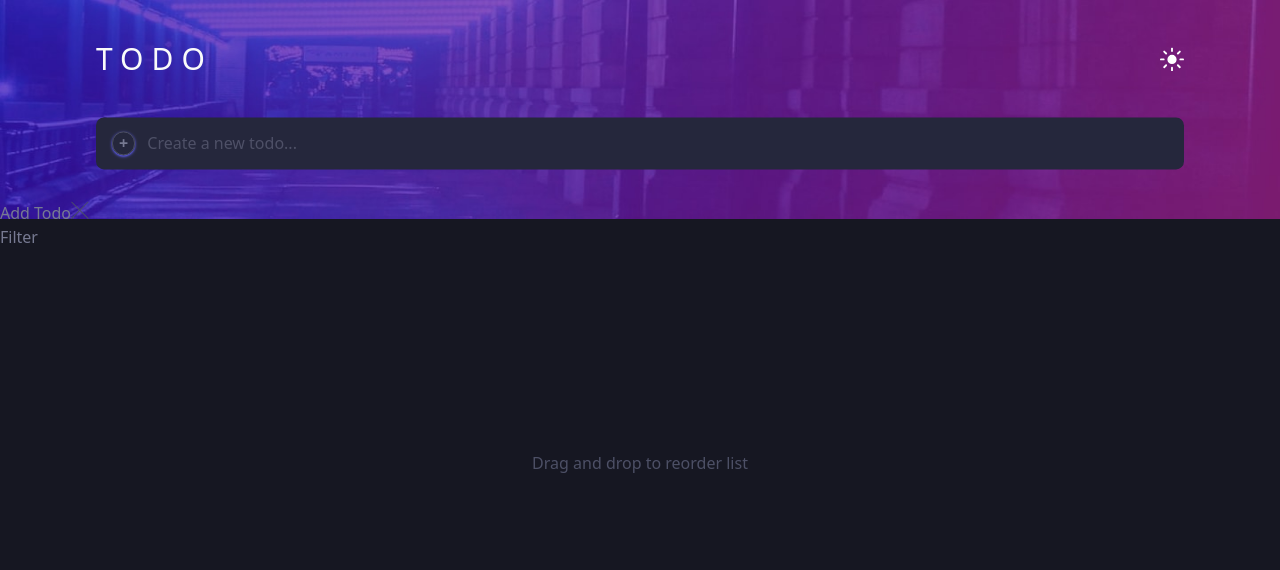
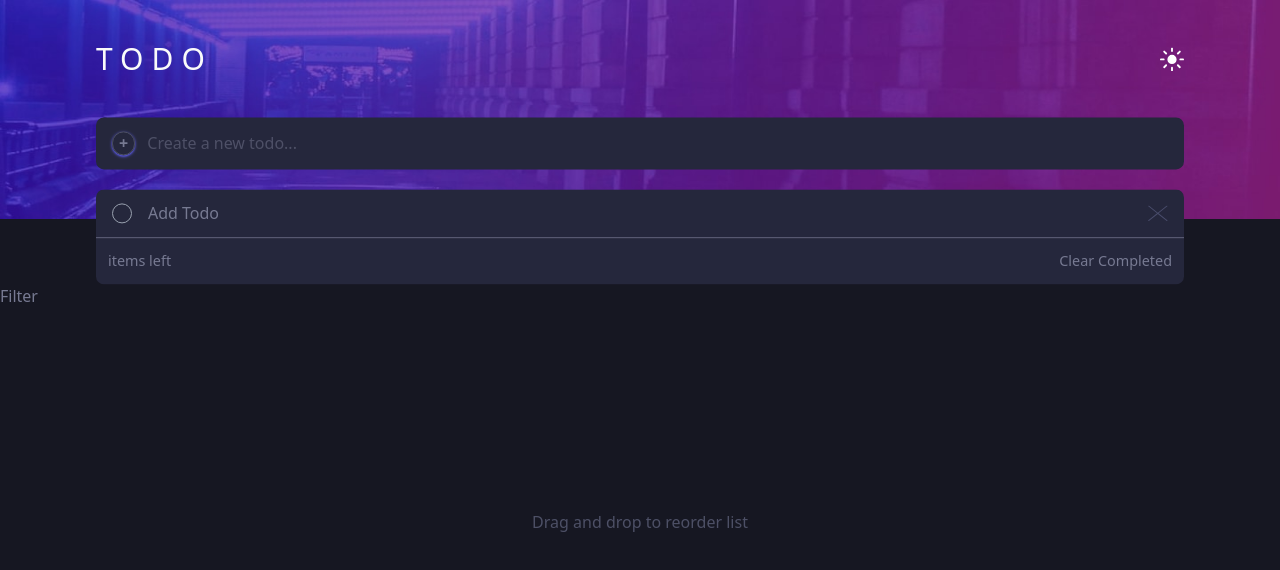
Before and after one commit to ZcRaaTch/Todo-app, a React (Vite) app: page / in a window 1280 px wide. Shown: the top 570 px of the page. Built offline with nearby package versions, Linux system fonts and the light colour scheme; the HTML template or start-up script is replaced by a standard one.

Commit message:
complete todo listing

```diff
--- a/src/App.jsx
+++ b/src/App.jsx
@@ -13,7 +13,7 @@ function App() {
     <>
       <div className="bg-[url('/images/bg-mobile-light.jpg')] dark:bg-[url('/images/bg-mobile-dark.jpg')] sm:bg-[url('/images/bg-desktop-light.jpg')] sm:dark:bg-[url('/images/bg-desktop-dark.jpg')] w-full h-[13.7rem] bg-[length:100%_100%] bg-no-repeat"></div>
       <div className="z-10 -translate-y-[12.6rem] w-full">
-        <div className=" mx-auto my-6 flex justify-between w-[85%]">
+        <div className=" mx-auto my-6 mb flex justify-between w-[85%]">
           <h1 className="font-medium tracking-[0.5rem] text-[var(--color-light-primary)] text-3xl">
             TODO
           </h1>
--- a/src/components/CustomButton.jsx
+++ b/src/components/CustomButton.jsx
@@ -5,7 +5,7 @@ function CustomButton({ children, type = "button", classname = "", ...props }) {
     <>
       <button
         type={type}
-        className={` border-none outline-none appearance-none ${classname}`}
+        className={` border-none outline-none appearance-none cursor-pointer ${classname}`}
         {...props}
       >
         {children}
--- a/src/components/TodoForm.jsx
+++ b/src/components/TodoForm.jsx
@@ -15,7 +15,7 @@ function TodoForm() {
     <>
       <form
         onSubmit={addTodoHandler}
-        className="mx-auto mb-8 mt-10 flex gap-3 w-[85%] px-4 py-3.5 rounded-lg bg-[var(--color-light-primary)] dark:bg-[var(--color-dark-secondary-1)] "
+        className="mx-auto mb-5 mt-10 flex gap-3 w-[85%] px-4 py-3.5 rounded-lg bg-[var(--color-light-primary)] dark:bg-[var(--color-dark-secondary-1)] "
       >
         <button
           type="submit"
--- a/src/components/TodoList.jsx
+++ b/src/components/TodoList.jsx
@@ -3,22 +3,46 @@ import { useSelector, useDispatch } from "react-redux";
 import { removeTodo, toggleComplete } from "../store/todoSlice";
 import crossIcon from "../assets/icon-cross.svg";
 import checkIcon from "../assets/icon-check.svg";
+import CustomButton from "./CustomButton";
 
 function TodoList() {
   const todos = useSelector((state) => state.todos);
   const dispatch = useDispatch();
   return (
     <>
-      <div>
-        <ul className="list-none">
+      <div className="w-[85%] mx-auto">
+        <ul className="list-none rounded-lg overflow-hidden flex-col divide-y-[1px]">
           {todos.map((todo) => (
-            <li key={todo.id}>
-              {todo.text}
-              <button onClick={() => dispatch(removeTodo(todo.id))}>
-                <img src={crossIcon} alt="delete icon" />
+            <li
+              key={todo.id}
+              className="m-0 flex gap-4 w-full p-3 px-4 bg-[var(--color-light-primary)] dark:bg-[var(--color-dark-secondary-1)]"
+            >
+              <label className="cursor-pointer flex items-center">
+                <input type="checkbox" className="hidden peer" />
+                {/* Custom checkbox (Unchecked by default) */}
+                <div className="w-5 h-5 border-[1px] border-gray-400 rounded-full  flex items-center justify-center peer-checked:bg-gradient-to-r from-[var(--color-grad-1)] to-[var(--color-grad-2)] ">
+                  <img
+                    src={checkIcon}
+                    alt="Checked"
+                    className="w-3 h-3 opacity-0 peer-checked:opacity-100"
+                  />
+                </div>
+              </label>
+              <p className="w-full flex-1">{todo.text}</p>
+              <button
+                onClick={() => dispatch(removeTodo(todo.id))}
+                className=""
+              >
+                <img src={crossIcon} alt="delete icon" className="w-5 h-4" />
               </button>
             </li>
           ))}
+          <li className="flex w-full p-3 justify-between  bg-[var(--color-light-primary)] dark:bg-[var(--color-dark-secondary-1)]">
+            <p className="text-[0.9rem]">{} items left</p>
+            <CustomButton type="button" classname="text-[0.9rem]">
+              Clear Completed
+            </CustomButton>
+          </li>
         </ul>
       </div>
     </>
```
